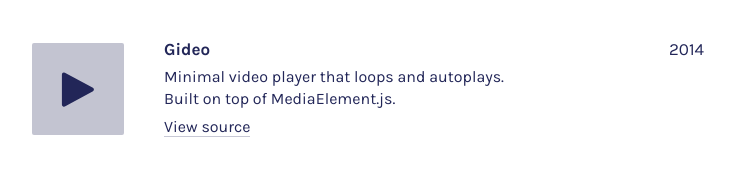
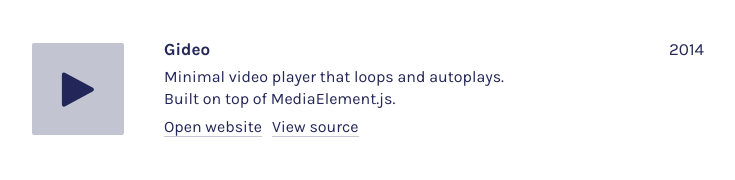
Before and after one commit to dmfrancisco/david.tools, a React (Create React App) app: page / in a window 1280 px wide. Shown: the part 2091-2271 px from the top of the page, without its empty margins (272-1007 px from the left). Built offline with nearby package versions, Linux system fonts and the light colour scheme; the HTML template or start-up script is replaced by a standard one.

Commit message:
Add missing link and use HTTPS when possible

```diff
--- a/src/data.js
+++ b/src/data.js
@@ -130,7 +130,7 @@
       description: "A simple React component for icons using inline SVG.",
       details: "Demo includes icon set by the Polymer Team.",
       logo: ReactIcons,
-      post: "http://dmfrancisco.github.io/react-icons",
+      post: "https://dmfrancisco.github.io/react-icons",
       code: "https://github.com/dmfrancisco/react-icons",
       year: 2015,
     },
@@ -165,6 +165,7 @@
       description: "Minimal video player that loops and autoplays.",
       details: "Built on top of MediaElement.js.",
       logo: Gideo,
+      link: "https://dmfrancisco.github.io/gideo",
       code: "https://github.com/dmfrancisco/gideo",
       year: 2014,
     },
@@ -235,7 +236,7 @@
       description: "Support for disconnection and deferred updates for web apps.",
       details: "Uses Cache Manifest, WebSQL, Local Storage and Web Sockets.",
       logo: Desligado,
-      link: "http://dmfrancisco.github.com/Desligado",
+      link: "https://dmfrancisco.github.com/Desligado",
       code: "https://github.com/dmfrancisco/desligado",
       year: 2011,
     },
```
